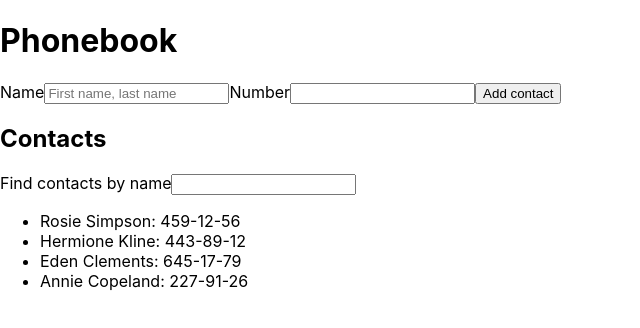
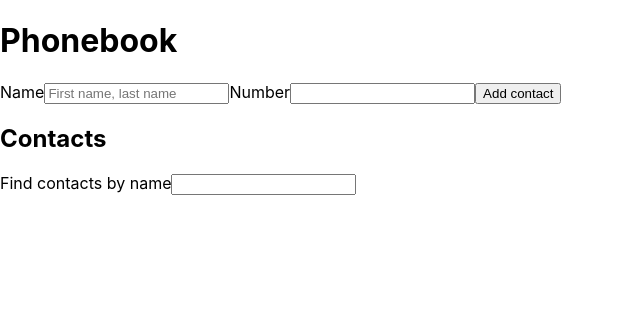
Before and after one commit to PavloOliinyk/goit-react-hw-02-phonebook, a React (Create React App) app: page / in a window 1280 px wide. Shown: the top 328 px of the page, without its empty margins (0-640 px from the left). Built offline with nearby package versions, Linux system fonts and the light colour scheme.

Commit message:
добавил логику фильтра и алерт на дубли

```diff
--- a/src/App.js
+++ b/src/App.js
@@ -7,23 +7,32 @@ import { v4 as uuidv4 } from 'uuid';
 class App extends Component {
   state = {
     contacts: [
-      { id: 'id-1', name: 'Rosie Simpson', number: '459-12-56' },
-      { id: 'id-2', name: 'Hermione Kline', number: '443-89-12' },
-      { id: 'id-3', name: 'Eden Clements', number: '645-17-79' },
-      { id: 'id-4', name: 'Annie Copeland', number: '227-91-26' },
+      // { id: 'id-1', name: 'Rosie Simpson', number: '459-12-56' },
+      // { id: 'id-2', name: 'Hermione Kline', number: '443-89-12' },
+      // { id: 'id-3', name: 'Eden Clements', number: '645-17-79' },
+      // { id: 'id-4', name: 'Annie Copeland', number: '227-91-26' },
     ],
     filter: '',
     name: '',
     number: '',
   };
 
-  handleChange = event => {
-    const { name, value } = event.target;
+  handleChange = e => {
+    const { name, value } = e.target;
     this.setState({ [name]: value });
   };
 
-  handleSubmit = event => {
-    event.preventDefault();
+  handleSubmit = e => {
+    e.preventDefault();
+
+    const { name, contacts } = this.state;
+    const alert = contacts.some(contact => contact.name === name);
+
+    if (alert) {
+      window.alert(`${name} is already in contacts`);
+      return;
+    }
+
     this.addContact();
     this.reset();
   };
@@ -36,10 +45,11 @@ class App extends Component {
   };
 
   addContact = () => {
+    const { name, number } = this.state;
     const contact = {
-      name: this.state.name,
+      name,
       id: uuidv4(),
-      number: this.state.number,
+      number,
     };
 
     this.setState(({ contacts }) => ({
@@ -47,7 +57,15 @@ class App extends Component {
     }));
   };
 
+  filteredContacts = () => {
+    return [...this.state.contacts].filter(contact =>
+      contact.name.toLowerCase().includes(this.state.filter),
+    );
+  };
+
   render() {
+    const filteredContacts = this.filteredContacts();
+
     return (
       <div>
         <h1>Phonebook</h1>
@@ -83,7 +101,7 @@ class App extends Component {
         </form>
 
         <h2>Contacts</h2>
-        {/* <Filter /> */}
+
         <div>
           <label>
             Find contacts by name
@@ -96,7 +114,7 @@ class App extends Component {
           </label>
         </div>
         <ul>
-          {this.state.contacts.map(contact => (
+          {filteredContacts.map(contact => (
             <li key={uuidv4()}>
               {contact.name}: {contact.number}
             </li>
```
Also changed, not shown: 1 other file (tests, documents, lock files or other folders).
